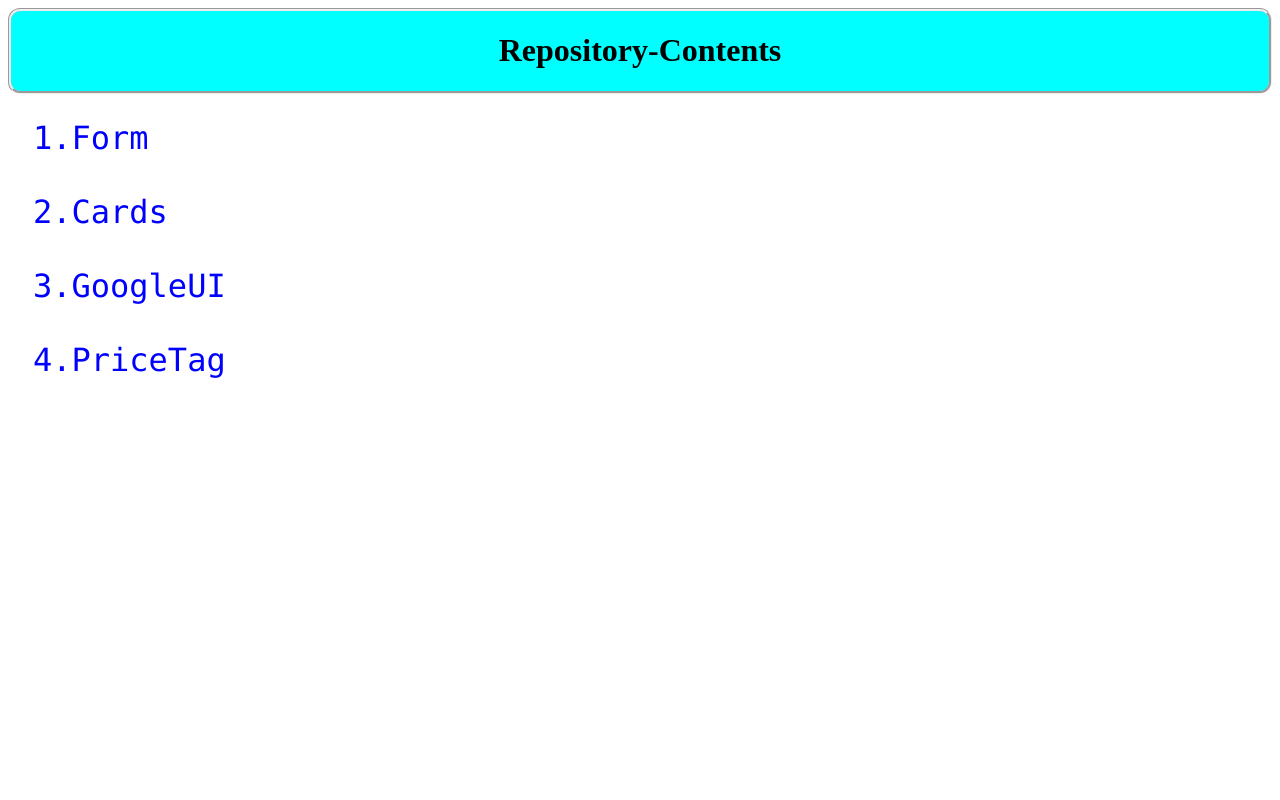
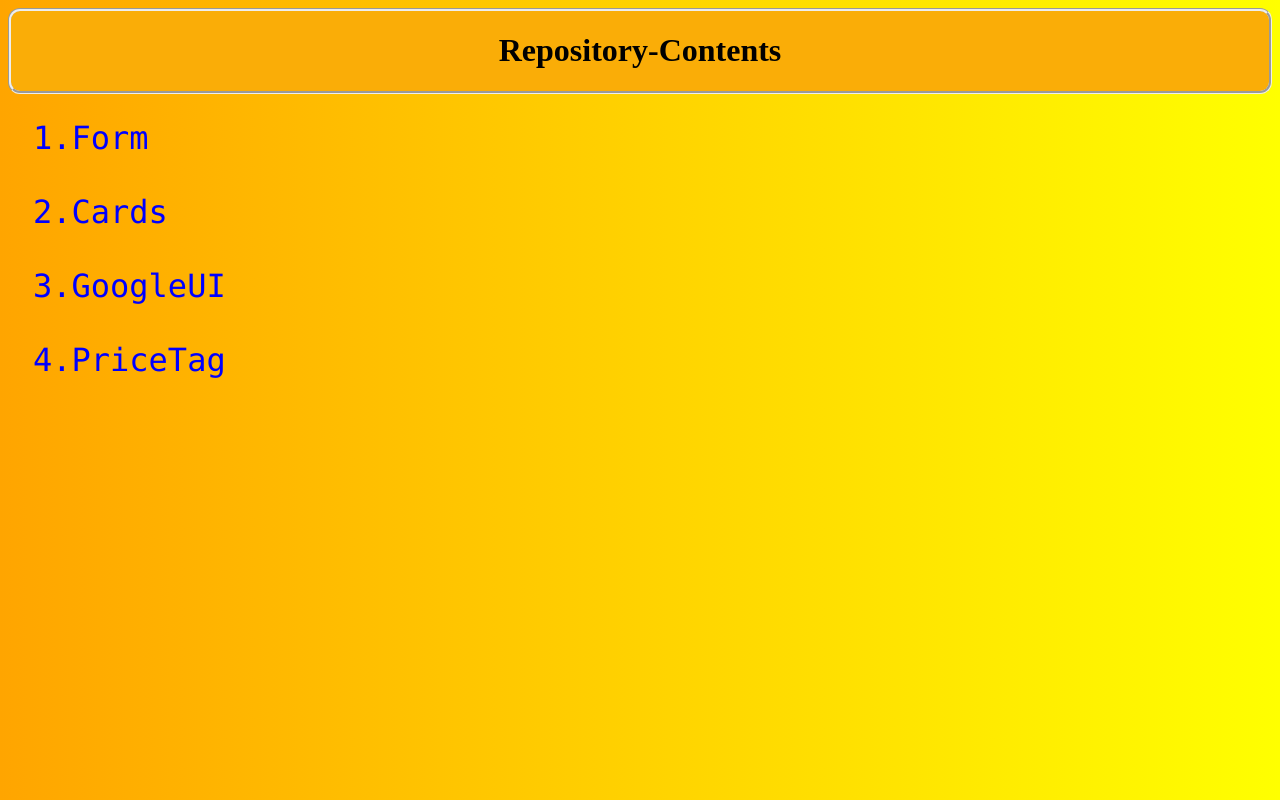
Before and after one commit to abhi3k/FrontendAssignments, a plain HTML site: page index.html in a window 1280 px wide. Drawn offline with Linux system fonts and the light colour scheme.

Commit message:
change background

```diff
--- a/index.html
+++ b/index.html
@@ -6,9 +6,12 @@
     <meta name="viewport" content="width=device-width, initial-scale=1.0">
     <title>Contents</title>
     <style>
+        body{
+            background-image: linear-gradient(to left, yellow,orange);
+        }
         .container{
             /* display: flex; */
-            background-color: aqua;
+            background-color: rgb(250, 173, 7);
             border-radius: 12px;
             border-style: groove;
             text-align: center;
```
